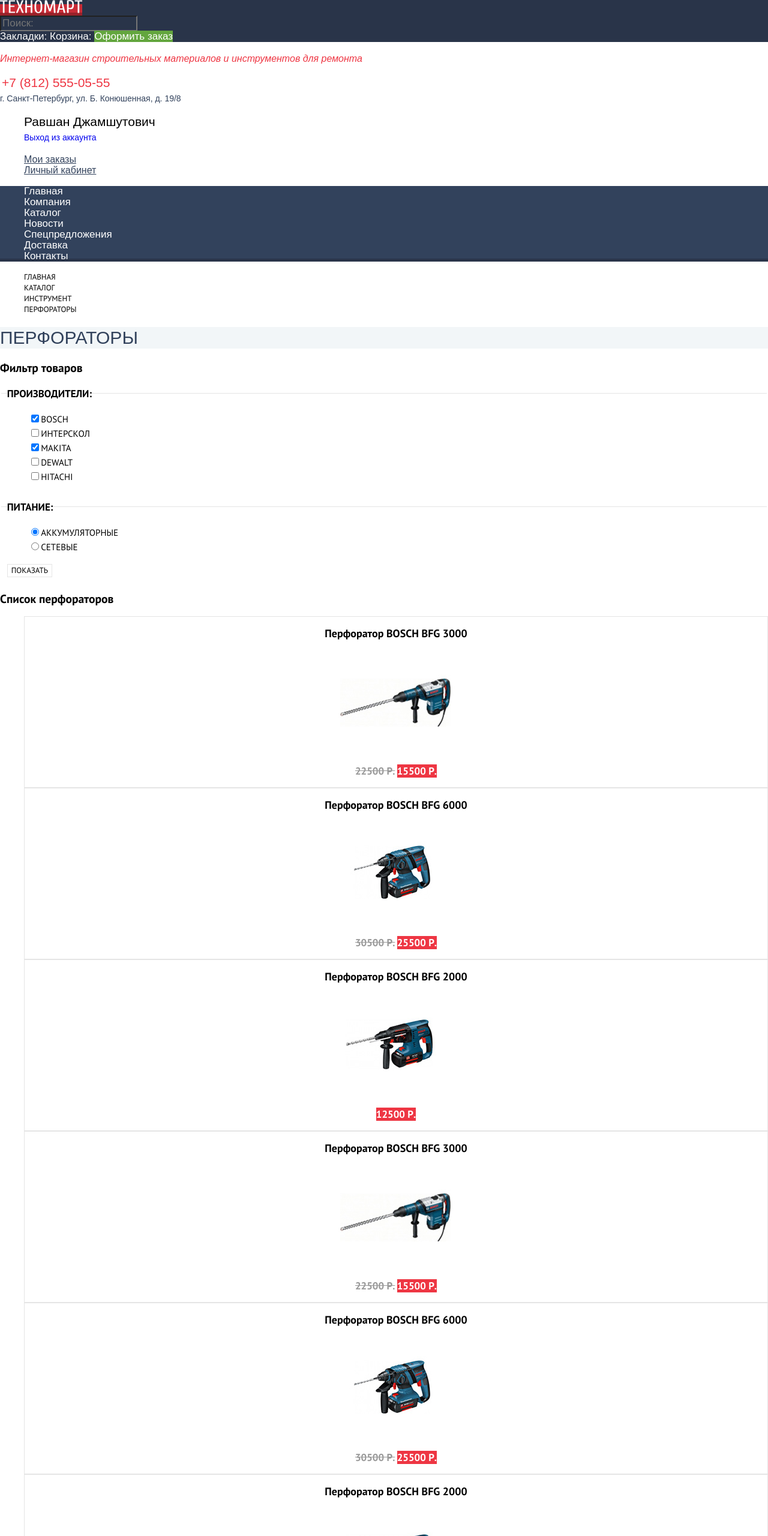
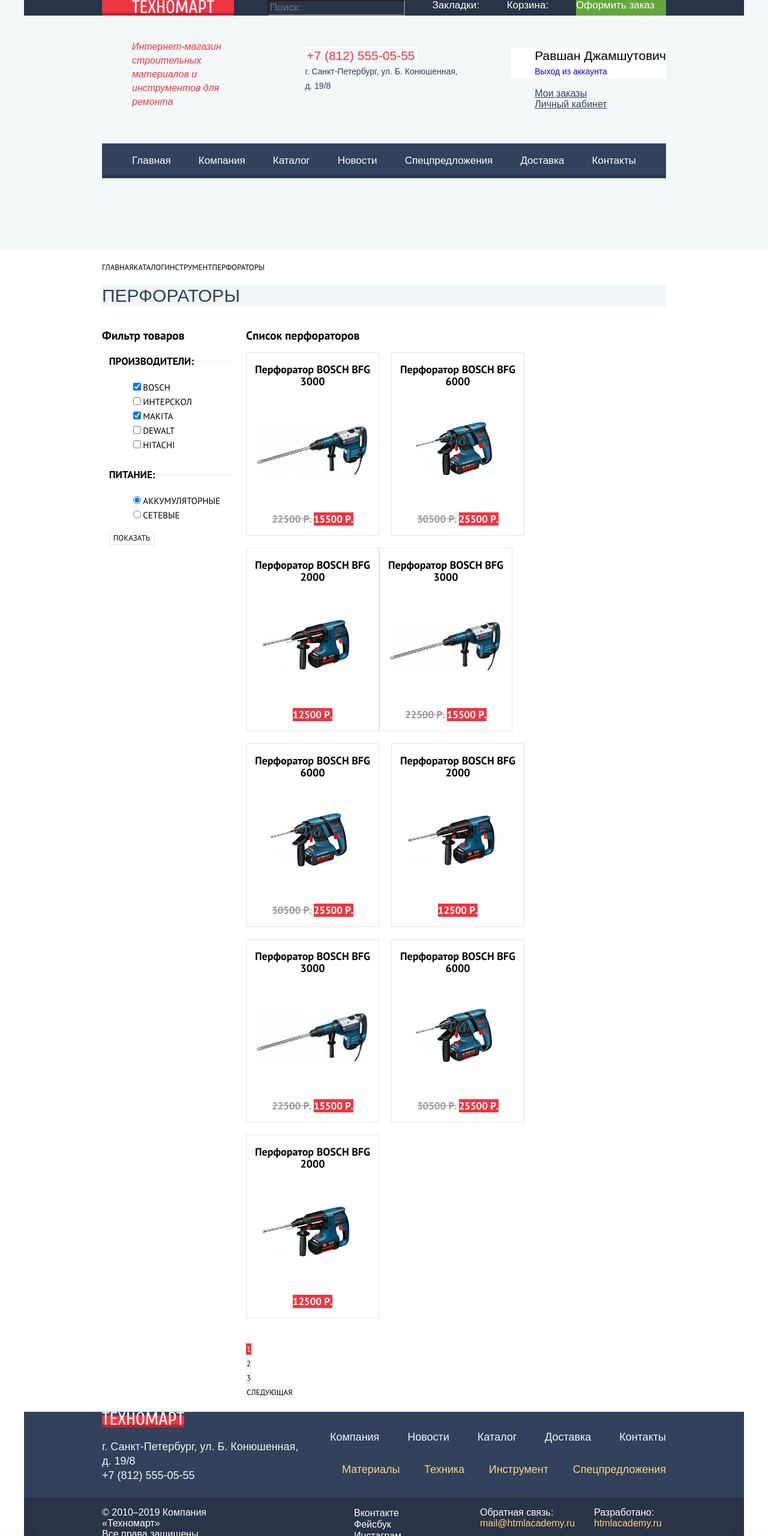
Before and after one commit to kasankaosanka/907915-technomart-24, a plain HTML site: page catalog.html in a window 1280 px wide. Shown: the top 2560 px of the page at 60% size. Drawn offline with Linux system fonts and the light colour scheme; a web font is replaced by a local one.

Commit message:
Позиционирование крупных блоков макета
Никак не смогла найти, почему 3 карточки не влезают в ряд.  Искала лишние отступы у соседних элементов. Вроде бы ничего не вылезает. На ширине каталога 700px карточку не влезают, на ширине 710px уже влезают.

```diff
--- a/catalog.html
+++ b/catalog.html
@@ -21,7 +21,7 @@
       </div>
       <div class="main-header-info">
         <p class="shop-description">Интернет-магазин строительных материалов и инструментов для ремонта</p>
-        <p>
+        <p class="header-contacts-info">
           <a class="phone-number" href="tel:+78125550555">+7 (812) 555-05-55</a><br>
           г. Санкт-Петербург, ул. Б. Конюшенная, д. 19/8
         </p>
@@ -64,6 +64,7 @@
         <li class="breadcrumbs-current">Перфораторы</li>
       </ul>
       <h1 class="category-title">Перфораторы</h1>
+      <div class="catalog-columns">
         <section class="filters">
           <h2 class="visually-hidden">Фильтр товаров</h2>
           <!--здесь будет фильтр по цене-->
@@ -280,17 +281,21 @@
             <li class="pagination-item"><a href="#">Следующая</a></li>
           </ul>
         </section>
+      </div>
       <section class="category-info">
         <!--здесь будет инфа о перфораторах-->
       </section>
     </main>
     <footer class="main-footer">
       <div class="footer-navigation">
-        <a class="logo" href="index.html"><img src="img/logo-technomart.svg" width="137" height="22" alt="Логотип магазина Техномарт"></a>
+        <div class="footer-address-container">
+          <a class="logo"><img src="img/logo-technomart.svg" width="137" height="22" alt="Логотип магазина Техномарт"></a>
           <p class="footer-contacts">
             г. Санкт-Петербург, ул. Б. Конюшенная, д. 19/8<br>
             <a href="tel:+78125550555">+7 (812) 555-05-55</a>
           </p>
+        </div>
+        <div class="footer-list-container">
           <ul class="footer-navigation-list">
             <li><a href="#">Компания</a></li>
             <li><a href="#">Новости</a></li>
@@ -305,9 +310,11 @@
             <li><a href="#">Спецпредложения</a></li>
           </ul>
         </div>
+      </div>
       <div class="footer-copyright-block">
         <p class="footer-copyright">
-            © 2010–2019 Компания «Техномарт»<br>Все права защищены
+          © 2010–2019 Компания «Техномарт»<br>
+          Все права защищены
         </p>
         <div class="footer-social">
           <ul>
--- a/css/style.css
+++ b/css/style.css
@@ -19,6 +19,10 @@ a {
 
 .main-header, .main-footer {
   font-family: "Cuprum", Arial, sans-serif;
+}
+
+.main-header {
+  background-color: #f3f7f8;
 }
 
 .user-menu, .main-navigation {
@@ -524,3 +528,218 @@ a {
   color: #000;
   background-color: #fff;
 }
+
+/* ----- Сеточные стили ----- */
+html,
+body {
+  min-width: 1200px;
+  min-height: 1730px;
+}
+
+.main-header {
+  display: flex;
+  flex-direction: column;
+  align-items: center;
+  padding-bottom: 60px;
+}
+
+.user-menu {
+  width: 940px;
+  padding: 0 130px;
+  margin: 0 auto 40px;
+  display: flex;
+  justify-content: space-between;
+}
+
+.logo-header {
+  width: 120px;
+  padding: 0 50px;
+  margin-right: 10px;
+}
+
+.bookmarks {
+  width: 150px;
+  margin-right: 10px;
+}
+
+.basket {
+  width: 140px;
+  margin-right: 10px;
+}
+
+.order {
+  width: 150px;
+}
+
+.main-header-info {
+  width: 940px;
+  margin-bottom: 40px;
+  display: flex;
+  justify-content: space-between;
+}
+
+.shop-description {
+  width: 210px;
+  margin: 0 65px 0 50px;
+}
+
+.header-contacts-info {
+  width: 270px;
+  margin-right: 60px;
+}
+
+.user-navigation {
+  width: 300px;
+  display: flex;
+  justify-content: space-between;
+}
+
+.login {
+  width: 120px;
+  margin-right: 10px;
+}
+
+.site-navigation  {
+  margin: 0;
+  padding: 20px 50px;
+  display: flex;
+  justify-content: space-between;
+}
+
+.main-navigation {
+  width: 940px;
+  margin-bottom: 60px;
+}
+
+.company-info-container {
+  width: 940px;
+  margin: 0 auto 85px;
+  display: flex;
+  justify-content: space-between;
+}
+
+.company-info {
+  width: 540px;
+  margin-right: 100px;
+}
+
+.contacts {
+  width: 300px;
+}
+
+.footer-navigation {
+  width: 940px;
+  margin: 0 auto;
+  padding: 0 130px;
+  display: flex;
+  justify-content: space-between;
+}
+
+.footer-address-container {
+  width: 340px;
+  margin-right: 40px;
+}
+
+.footer-list-container {
+  width: 560px;
+  display: flex;
+  flex-direction: column;
+  justify-content: space-between;
+}
+
+.footer-navigation-list {
+  display: flex;
+  justify-content: space-between;
+  margin: 0;
+  padding: 30px 0;
+}
+
+.footer-navigation-list-plus {
+  display: flex;
+  justify-content: space-between;
+  margin: 0;
+  padding: 0 0 35px 20px;
+}
+
+.footer-copyright-block {
+  width: 940px;
+  margin: 0 auto;
+  padding: 0 130px;
+  display: flex;
+  justify-content: space-between;
+}
+
+.footer-copyright {
+  width: 240px;
+  margin-right: 140px;
+}
+
+.footer-social {
+  width: 160px;
+  margin-right: 90px;
+}
+
+.mail {
+  width: 160px;
+  margin-right: 30px;
+}
+
+.author {
+  width: 120px;
+  margin-left: auto;
+}
+
+.container {
+  width: 940px;
+  margin: 0 auto;
+}
+
+.breadcrumbs {
+  padding: 20px 0;
+  margin: 0;
+  display: flex;
+}
+
+.category-title {
+  width: 940px;
+  margin: 0 auto 20px;
+}
+
+.catalog-columns {
+  width: 940px;
+  margin: 0 auto 20px;
+  display: flex;
+  justify-content: space-between;
+}
+
+.filters {
+  width: 220px;
+  margin: 0;
+  padding: 0;
+}
+
+.catalog {
+  width: 700px;
+}
+
+.catalog-list {
+  margin: 0 0 20px;
+  padding: 0;
+  display: flex;
+  flex-wrap: wrap;
+}
+
+.catalog-item {
+  width: 220px;
+  margin-bottom: 20px;
+  margin-right: 20px;
+}
+
+.catalog-item:nth-child(3n) {
+  margin-right: 0;
+}
+
+.pagination-list {
+  margin: 0;
+  padding: 0;
+}
```
Also changed, not shown: index.html (+7 -1 lines). Lines whose indentation alone changed are shown as unchanged.
